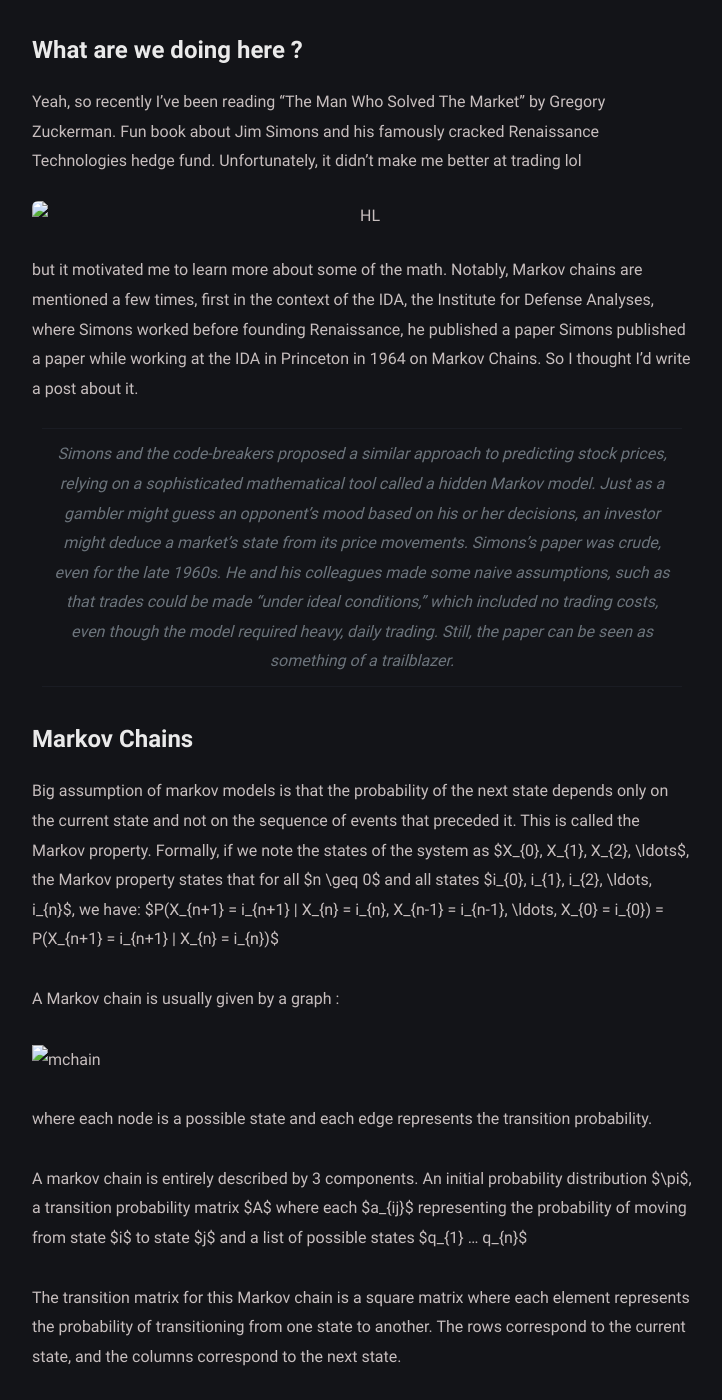
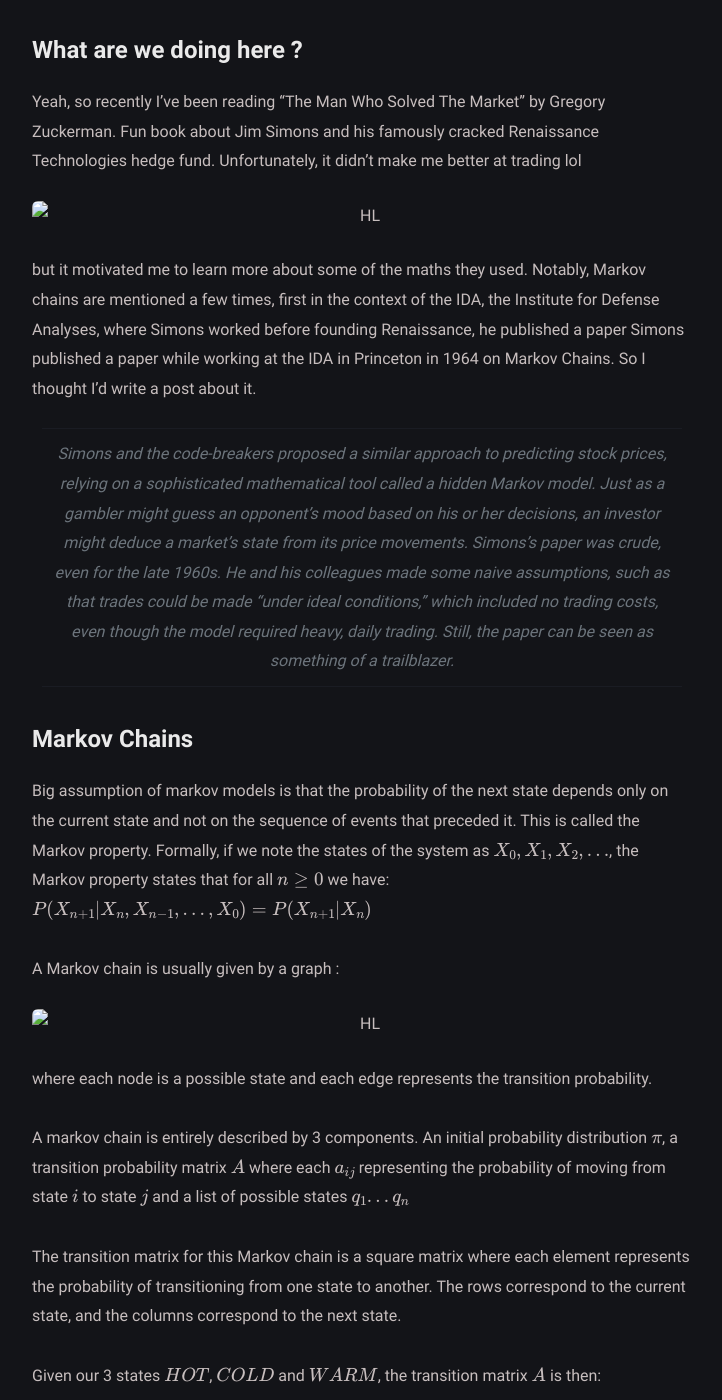
Before and after one commit to Cyril9227/cyril9227.github.io, a Jekyll site: the page built from _posts/markov-chain/2024-08-28-markov-chain.md, in a window 1280 px wide and 1400 px high, scrolled down 322 px. Shown: the whole window, without its empty margins (278-1000 px from the left). Built offline with Jekyll 4.4.1, drawn with Linux system fonts in a browser that asks for light colours; some of the changed text lies outside the part shown.

Commit message:
ok maths is rendering

```diff
--- a/_posts/markov-chain/2024-08-28-markov-chain.md
+++ b/_posts/markov-chain/2024-08-28-markov-chain.md
@@ -13,8 +13,8 @@ toc: false
 
 Yeah, so recently I've been reading "The Man Who Solved The Market" by Gregory Zuckerman. Fun book about Jim Simons and his famously cracked Renaissance Technologies hedge fund. Unfortunately, it didn't make me better at trading lol
 <figure>
-	<img src="/markov-chain/rekt.png" alt="HL">
-</figure> but it motivated me to learn more about some of the math. Notably, Markov chains are mentioned a few times, first in the context of the IDA, the Institute for Defense Analyses, where Simons worked before founding Renaissance, he published a paper
+	<img src="rekt.png" alt="HL">
+</figure> but it motivated me to learn more about some of the maths they used. Notably, Markov chains are mentioned a few times, first in the context of the IDA, the Institute for Defense Analyses, where Simons worked before founding Renaissance, he published a paper
 Simons published a paper while working at the IDA in Princeton in 1964 on Markov Chains. So I thought I'd write a post about it.
 
 >Simons and the code-breakers proposed a similar approach to predicting stock prices, relying on a sophisticated mathematical tool called a hidden Markov model. Just as a gambler might guess an opponent’s mood based on his or her decisions, an investor might deduce a market’s state from its price movements.  Simons’s paper was crude, even for the late 1960s. He and his colleagues made some naive assumptions, such as that trades could be made “under ideal conditions,” which included no trading costs, even though the model required heavy, daily trading. Still, the paper can be seen as something of a trailblazer.
@@ -22,23 +22,26 @@ Simons published a paper while working at the IDA in Princeton in 1964 on Markov
 # Markov Chains
 
 Big assumption of markov models is that the probability of the next state depends only on the current state and not on the sequence of events that preceded it. This is called the Markov property.
-Formally, if we note the states of the system as $X_{0}, X_{1}, X_{2}, \ldots$, the Markov property states that for all $n \geq 0$ and all states $i_{0}, i_{1}, i_{2}, \ldots, i_{n}$, we have:
-$P(X_{n+1} = i_{n+1} | X_{n} = i_{n}, X_{n-1} = i_{n-1}, \ldots, X_{0} = i_{0}) = P(X_{n+1} = i_{n+1} | X_{n} = i_{n})$
+Formally, if we note the states of the system as $$X_{0}, X_{1}, X_{2}, \ldots$$, the Markov property states that for all $$n \geq 0$$ we have:
+$$P(X_{n+1} | X_{n}, X_{n-1}, \ldots, X_{0}) = P(X_{n+1}| X_{n})$$
 
 A Markov chain is usually given by a graph :
 
-![mchain](mchain.png)
+<figure>
+	<img src="mchain.png" alt="HL">
+</figure>
 
- where each node is a possible state and each edge represents the transition probability.
 
-A markov chain is entirely described by 3 components. An initial probability distribution $\pi$, a transition probability matrix $A$ where each $a_{ij}$ representing the probability of moving from state
-$i$ to state $j$ and a list of possible states $q_{1} ... q_{n}$
+where each node is a possible state and each edge represents the transition probability.
+
+A markov chain is entirely described by 3 components. An initial probability distribution $$\pi$$, a transition probability matrix $$A$$ where each $$a_{ij}$$ representing the probability of moving from state
+$$i$$ to state $$j$$ and a list of possible states $$q_{1} ... q_{n}$$
 
 
 
 The transition matrix for this Markov chain is a square matrix where each element represents the probability of transitioning from one state to another. The rows correspond to the current state, and the columns correspond to the next state.
 
-Given our 3 states HOT, COLD and WARM, the transition matrix $A$ is then:
+Given our 3 states $$HOT$$, $$COLD$$ and $$WARM$$, the transition matrix $$A$$ is then:
 
 
 $$A = \begin{pmatrix}
@@ -55,7 +58,7 @@ $$A = \begin{pmatrix}
 0.3 & 0.1 & 0.6
 \end{pmatrix}$$
 
-This matrix represents the probabilities of moving from one state to another. Each row sums to 1, which is a requirement for a valid transition matrix in a Markov chain.
+This matrix represents the probabilities of moving from one state to another. Each row sums to $$1$$, which is a requirement for a valid transition matrix in a Markov chain.
 
 
 # Hidden Markov Chains
```
